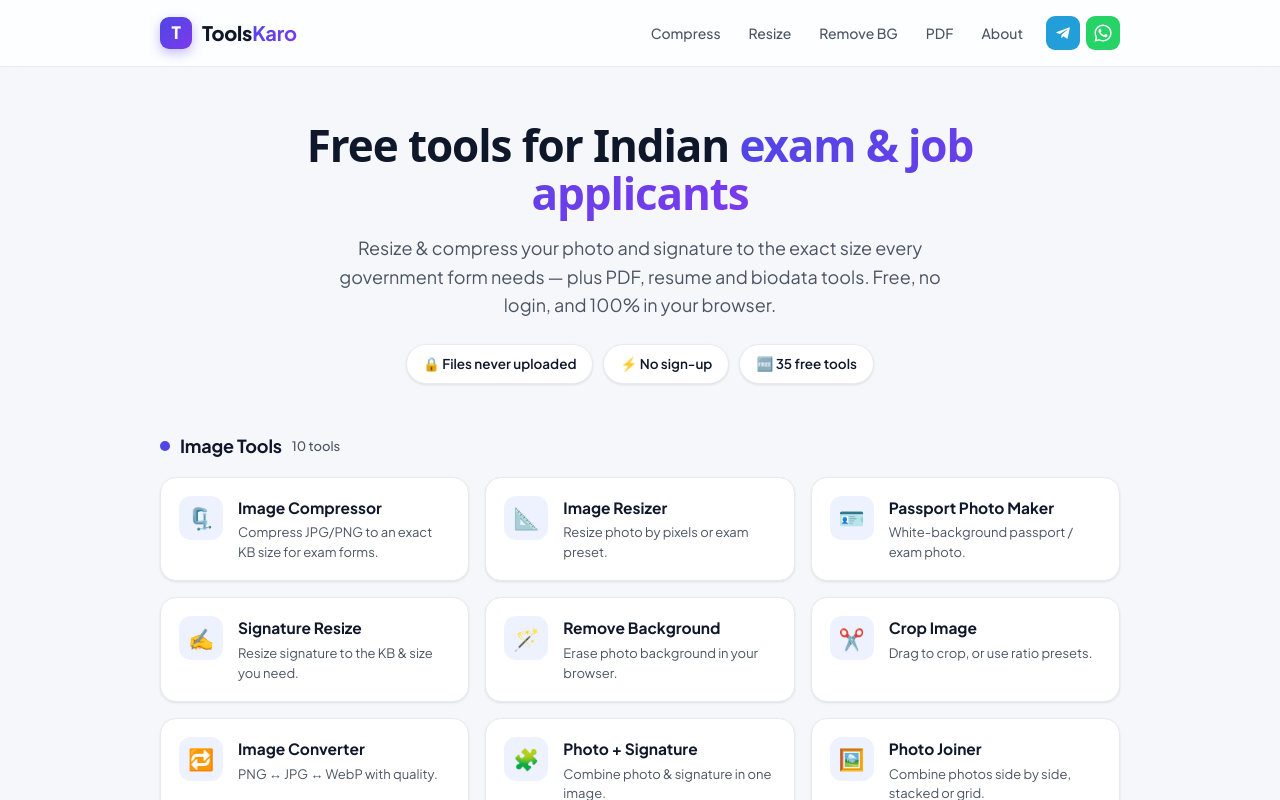
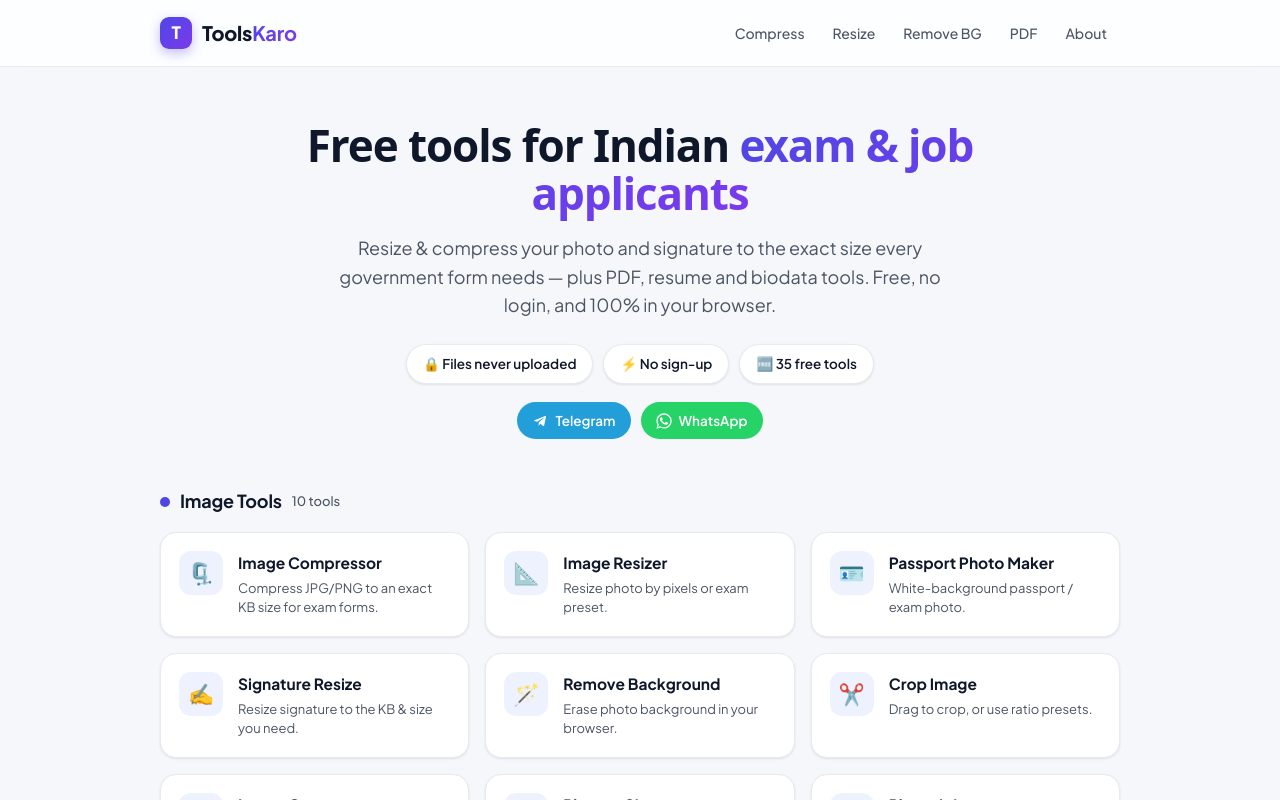
Before and after one commit to narenderchaudhary/toolskaro, a Next.js app: page / in a window 1280 px wide. Shown: the top 800 px of the page. Built offline with nearby package versions, Linux system fonts and the light colour scheme.

Commit message:
Move Telegram/WhatsApp buttons from header to hero (kept in footer); shared Social component
Co-Authored-By: Claude Opus 4.8 (1M context) <noreply@anthropic.com>

```diff
--- /dev/null
+++ b/app/components/Social.tsx
@@ -0,0 +1,22 @@
+export const TELEGRAM = "https://t.me/GovSarkariResults";
+export const WHATSAPP = "https://whatsapp.com/channel/0029Vb7eQnZ7YSd39NUElI3J";
+
+function TgIcon() {
+  return (
+    <svg viewBox="0 0 24 24" aria-hidden="true"><path d="M9.78 18.65l.28-4.23 7.68-6.92c.34-.31-.07-.46-.52-.19L7.74 13.3 3.64 12c-.88-.25-.89-.86.2-1.3l15.97-6.16c.73-.33 1.43.18 1.15 1.3l-2.72 12.81c-.19.91-.74 1.13-1.5.71L12.6 16.3l-1.99 1.93c-.23.23-.42.42-.83.42z" /></svg>
+  );
+}
+function WaIcon() {
+  return (
+    <svg viewBox="0 0 24 24" aria-hidden="true"><path d="M17.47 14.38c-.3-.15-1.77-.87-2.04-.97-.27-.1-.47-.15-.67.15-.2.3-.77.97-.94 1.17-.17.2-.35.22-.65.07-.3-.15-1.26-.46-2.4-1.48-.89-.79-1.49-1.77-1.66-2.07-.17-.3-.02-.46.13-.61.13-.13.3-.35.45-.52.15-.17.2-.3.3-.5.1-.2.05-.37-.02-.52-.07-.15-.67-1.62-.92-2.22-.24-.58-.49-.5-.67-.51l-.57-.01c-.2 0-.52.07-.79.37s-1.04 1.02-1.04 2.48c0 1.46 1.07 2.88 1.22 3.08.15.2 2.1 3.2 5.08 4.49.71.31 1.26.49 1.69.63.71.23 1.36.19 1.87.12.57-.09 1.77-.72 2.02-1.42.25-.7.25-1.3.17-1.42-.07-.13-.27-.2-.57-.35zM12.04 21.5a9.45 9.45 0 01-4.82-1.32l-.35-.2-3.58.94.96-3.49-.23-.36a9.43 9.43 0 01-1.45-5.04c0-5.21 4.25-9.46 9.48-9.46 2.53 0 4.91.99 6.7 2.78a9.4 9.4 0 012.77 6.69c0 5.21-4.25 9.46-9.48 9.46zm8.06-17.52A11.36 11.36 0 0012.04.5C5.78.5.7 5.58.7 11.84c0 2 .52 3.95 1.52 5.67L.6 23.5l6.13-1.61a11.34 11.34 0 005.42 1.38h.01c6.26 0 11.34-5.08 11.34-11.34 0-3.03-1.18-5.88-3.32-8.02z" /></svg>
+  );
+}
+
+export default function SocialLinks() {
+  return (
+    <>
+      <a href={TELEGRAM} className="fsocial tg" target="_blank" rel="noopener noreferrer"><TgIcon /> Telegram</a>
+      <a href={WHATSAPP} className="fsocial wa" target="_blank" rel="noopener noreferrer"><WaIcon /> WhatsApp</a>
+    </>
+  );
+}
--- a/app/globals.css
+++ b/app/globals.css
@@ -66,7 +66,8 @@ header.site .container { display: flex; align-items: center; justify-content: sp
   .hsocial { width: 32px; height: 32px; }
 }
 
-/* Footer follow buttons */
+/* Follow buttons (hero + footer) */
+.hero-social { display: flex; gap: 10px; justify-content: center; flex-wrap: wrap; margin-top: 18px; }
 .footer-social { display: flex; gap: 10px; margin-top: 14px; flex-wrap: wrap; }
 .fsocial { display: inline-flex; align-items: center; gap: 7px; padding: 8px 15px; border-radius: 999px; color: #fff; font-size: 13.5px; font-weight: 600; }
 .fsocial svg { width: 16px; height: 16px; fill: currentColor; }
--- a/app/layout.tsx
+++ b/app/layout.tsx
@@ -1,33 +1,13 @@
 import type { Metadata } from "next";
 import Link from "next/link";
 import { Plus_Jakarta_Sans } from "next/font/google";
+import SocialLinks from "@/app/components/Social";
 import "./globals.css";
 
 const jakarta = Plus_Jakarta_Sans({ subsets: ["latin"], display: "swap", variable: "--font-sans" });
 
 const SITE = "https://toolskaro.com";
 const LINKEDIN = "https://www.linkedin.com/in/naren-chaudhary/";
-const TELEGRAM = "https://t.me/GovSarkariResults";
-const WHATSAPP = "https://whatsapp.com/channel/0029Vb7eQnZ7YSd39NUElI3J";
-
-function TelegramIcon() {
-  return (
-    <svg viewBox="0 0 24 24" aria-hidden="true"><path d="M9.78 18.65l.28-4.23 7.68-6.92c.34-.31-.07-.46-.52-.19L7.74 13.3 3.64 12c-.88-.25-.89-.86.2-1.3l15.97-6.16c.73-.33 1.43.18 1.15 1.3l-2.72 12.81c-.19.91-.74 1.13-1.5.71L12.6 16.3l-1.99 1.93c-.23.23-.42.42-.83.42z" /></svg>
-  );
-}
-function WhatsAppIcon() {
-  return (
-    <svg viewBox="0 0 24 24" aria-hidden="true"><path d="M17.47 14.38c-.3-.15-1.77-.87-2.04-.97-.27-.1-.47-.15-.67.15-.2.3-.77.97-.94 1.17-.17.2-.35.22-.65.07-.3-.15-1.26-.46-2.4-1.48-.89-.79-1.49-1.77-1.66-2.07-.17-.3-.02-.46.13-.61.13-.13.3-.35.45-.52.15-.17.2-.3.3-.5.1-.2.05-.37-.02-.52-.07-.15-.67-1.62-.92-2.22-.24-.58-.49-.5-.67-.51l-.57-.01c-.2 0-.52.07-.79.37s-1.04 1.02-1.04 2.48c0 1.46 1.07 2.88 1.22 3.08.15.2 2.1 3.2 5.08 4.49.71.31 1.26.49 1.69.63.71.23 1.36.19 1.87.12.57-.09 1.77-.72 2.02-1.42.25-.7.25-1.3.17-1.42-.07-.13-.27-.2-.57-.35zM12.04 21.5a9.45 9.45 0 01-4.82-1.32l-.35-.2-3.58.94.96-3.49-.23-.36a9.43 9.43 0 01-1.45-5.04c0-5.21 4.25-9.46 9.48-9.46 2.53 0 4.91.99 6.7 2.78a9.4 9.4 0 012.77 6.69c0 5.21-4.25 9.46-9.48 9.46zm8.06-17.52A11.36 11.36 0 0012.04.5C5.78.5.7 5.58.7 11.84c0 2 .52 3.95 1.52 5.67L.6 23.5l6.13-1.61a11.34 11.34 0 005.42 1.38h.01c6.26 0 11.34-5.08 11.34-11.34 0-3.03-1.18-5.88-3.32-8.02z" /></svg>
-  );
-}
-function HeaderSocial() {
-  return (
-    <div className="header-social">
-      <a href={TELEGRAM} className="hsocial tg" target="_blank" rel="noopener noreferrer" aria-label="Join us on Telegram"><TelegramIcon /></a>
-      <a href={WHATSAPP} className="hsocial wa" target="_blank" rel="noopener noreferrer" aria-label="Join our WhatsApp channel"><WhatsAppIcon /></a>
-    </div>
-  );
-}
 
 export const metadata: Metadata = {
   title: {
@@ -114,7 +94,6 @@ export default function RootLayout({ children }: { children: React.ReactNode })
         <header className="site">
           <div className="container">
             <Logo />
-            <div className="header-right">
             <nav className="nav">
               <Link href="/image-compressor/">Compress</Link>
               <Link href="/image-resizer/">Resize</Link>
@@ -122,8 +101,6 @@ export default function RootLayout({ children }: { children: React.ReactNode })
               <Link href="/pdf/merge/">PDF</Link>
               <Link href="/about/" className="hide-sm">About</Link>
             </nav>
-              <HeaderSocial />
-            </div>
           </div>
         </header>
 
@@ -140,10 +117,7 @@ export default function RootLayout({ children }: { children: React.ReactNode })
               <p className="footer-managed">
                 Managed by <strong>AdMatrix Media Agency</strong>
               </p>
-              <div className="footer-social">
-                <a href={TELEGRAM} className="fsocial tg" target="_blank" rel="noopener noreferrer"><TelegramIcon /> Telegram</a>
-                <a href={WHATSAPP} className="fsocial wa" target="_blank" rel="noopener noreferrer"><WhatsAppIcon /> WhatsApp</a>
-              </div>
+              <div className="footer-social"><SocialLinks /></div>
             </div>
             <div className="footer-col">
               <div className="footer-h">Image Tools</div>
--- a/app/page.tsx
+++ b/app/page.tsx
@@ -1,5 +1,6 @@
 import Link from "next/link";
 import Faq from "@/app/components/Faq";
+import SocialLinks from "@/app/components/Social";
 
 type Tool = { href: string; icon: string; t: string; d: string; vol: string; ready?: boolean };
 type Category = { name: string; color: string; tint: string; tools: Tool[] };
@@ -121,6 +122,7 @@ export default function Home() {
           <span className="badge">⚡ No sign-up</span>
           <span className="badge">🆓 {total} free tools</span>
         </div>
+        <div className="hero-social"><SocialLinks /></div>
       </section>
 
       {CATEGORIES.map((cat) => (
```
Lines whose indentation alone changed are shown as unchanged.
